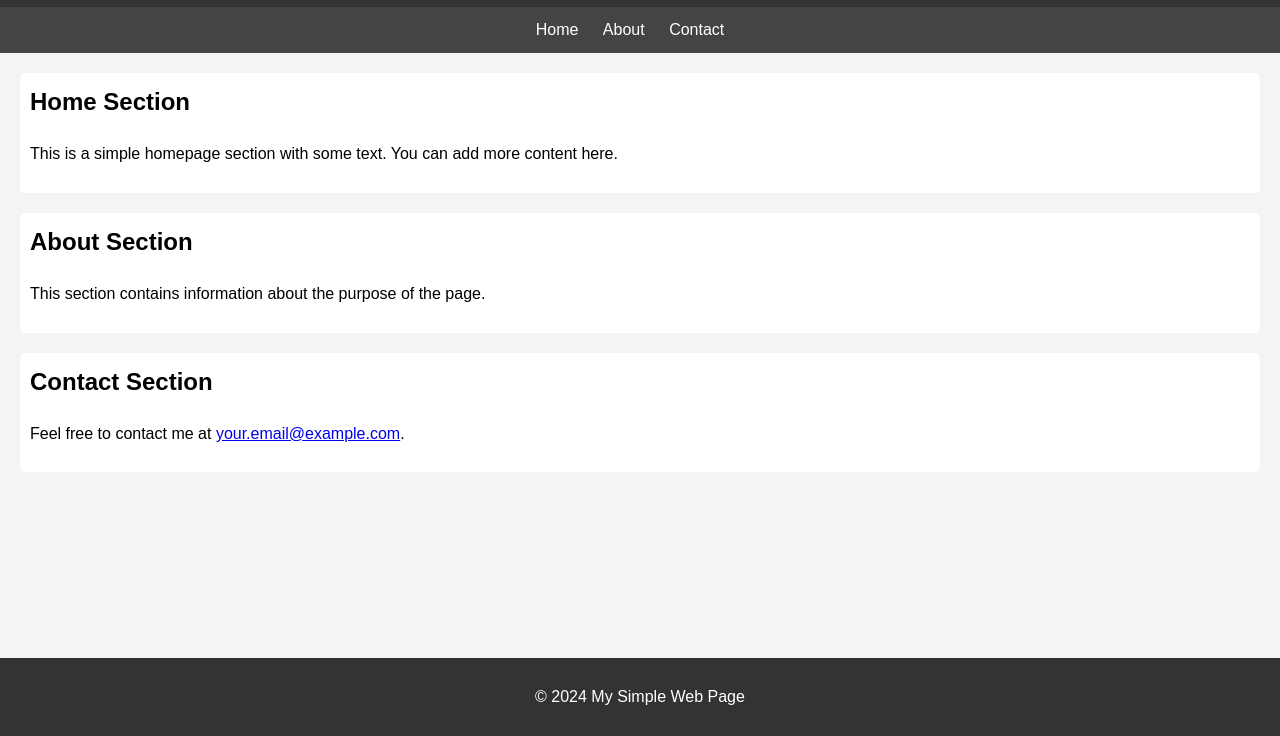
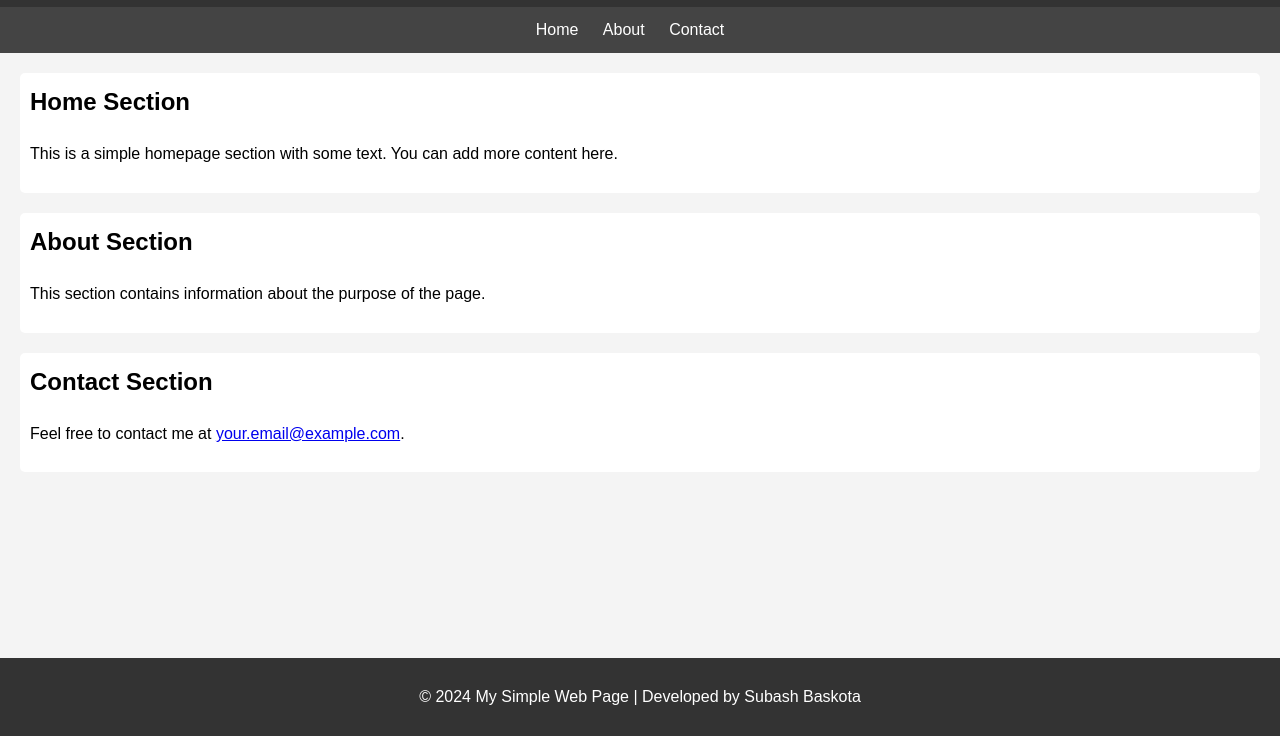
Before and after one commit to FlowingShade/Classwork_today, a plain HTML site: page index.html in a window 1280 px wide. Shown: the part 64-800 px from the top of the page. Drawn offline with Linux system fonts and the light colour scheme.

Commit message:
Add footer with developer credits and copyright details

```diff
--- a/index.html
+++ b/index.html
@@ -36,7 +36,7 @@
     </section>
 
     <footer>
-        <p>&copy; 2024 My Simple Web Page</p>
+        <p>&copy; 2024 My Simple Web Page | Developed by Subash Baskota</p>
     </footer>
 </body>
 </html>
```
